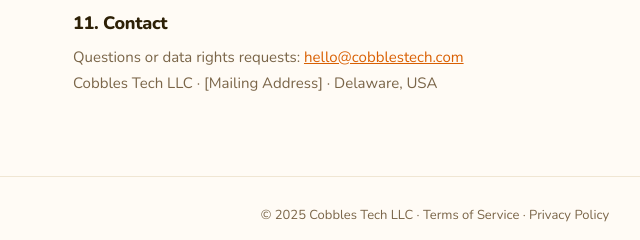
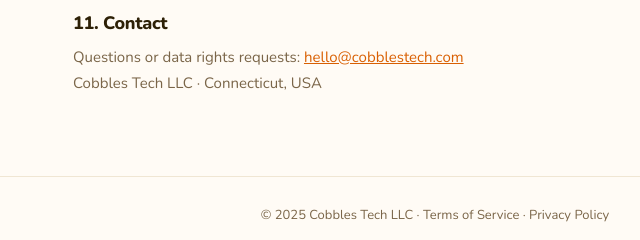
Before and after one commit to confusedrobot/cobblestech.com, a plain HTML site: page privacy.html in a window 1280 px wide. Shown: the part 2270-2510 px from the top of the page, 205-845 px from the left. Drawn offline with nearby package versions, Linux system fonts and the light colour scheme.

Commit message:
Update mailing address in privacy policy

```diff
--- a/privacy.html
+++ b/privacy.html
@@ -103,7 +103,7 @@
 
     <h2 style="font-size:18px;font-weight:800;letter-spacing:-0.3px;color:var(--text);margin-top:36px;margin-bottom:10px;">11. Contact</h2>
     <p>Questions or data rights requests: <a href="mailto:hello@cobblestech.com" style="color:var(--accent);">hello@cobblestech.com</a></p>
-    <p>Cobbles Tech LLC · [Mailing Address] · Delaware, USA</p>
+    <p>Cobbles Tech LLC · Connecticut, USA</p>
 
   </div>
 </div>
```
